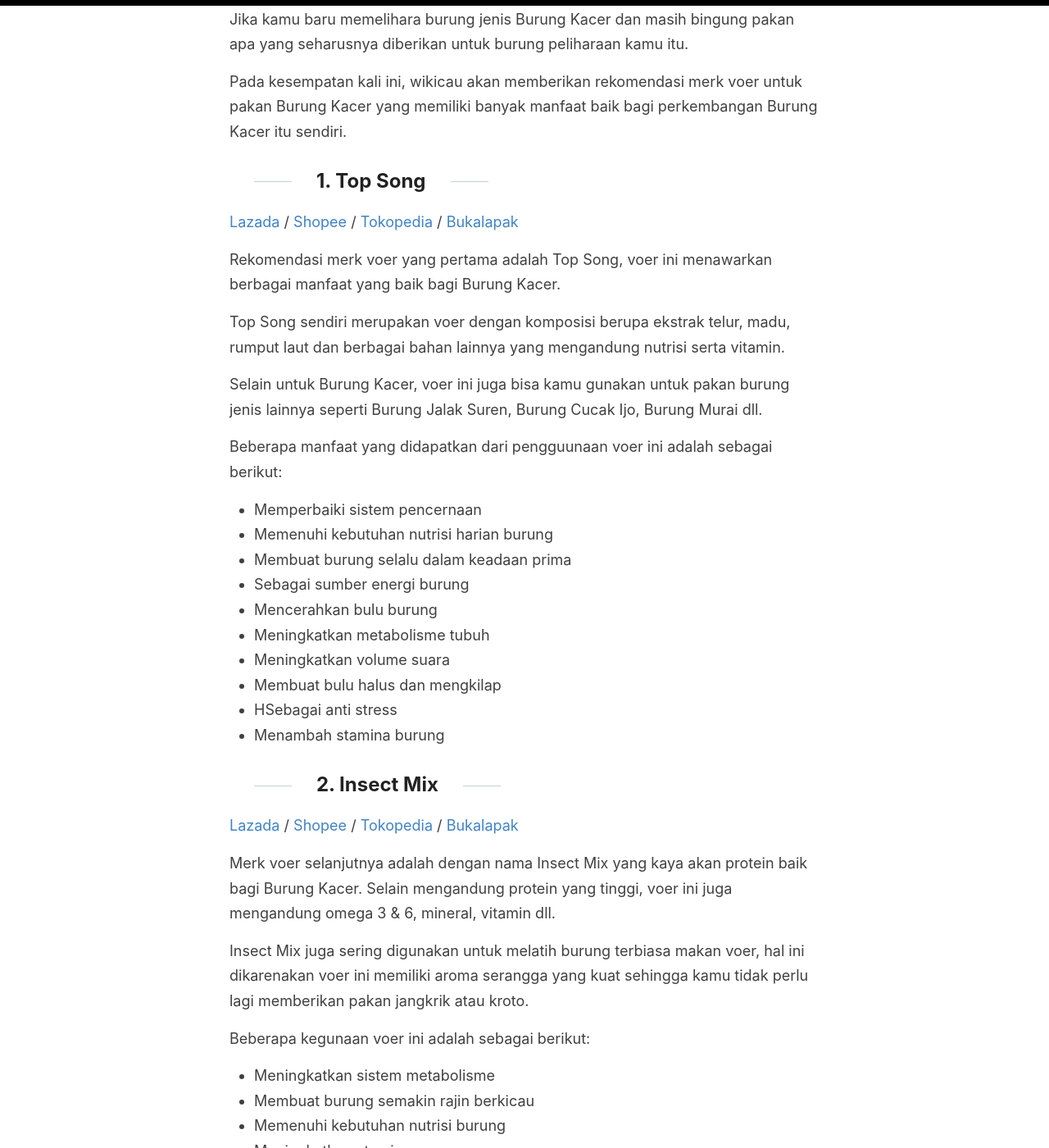
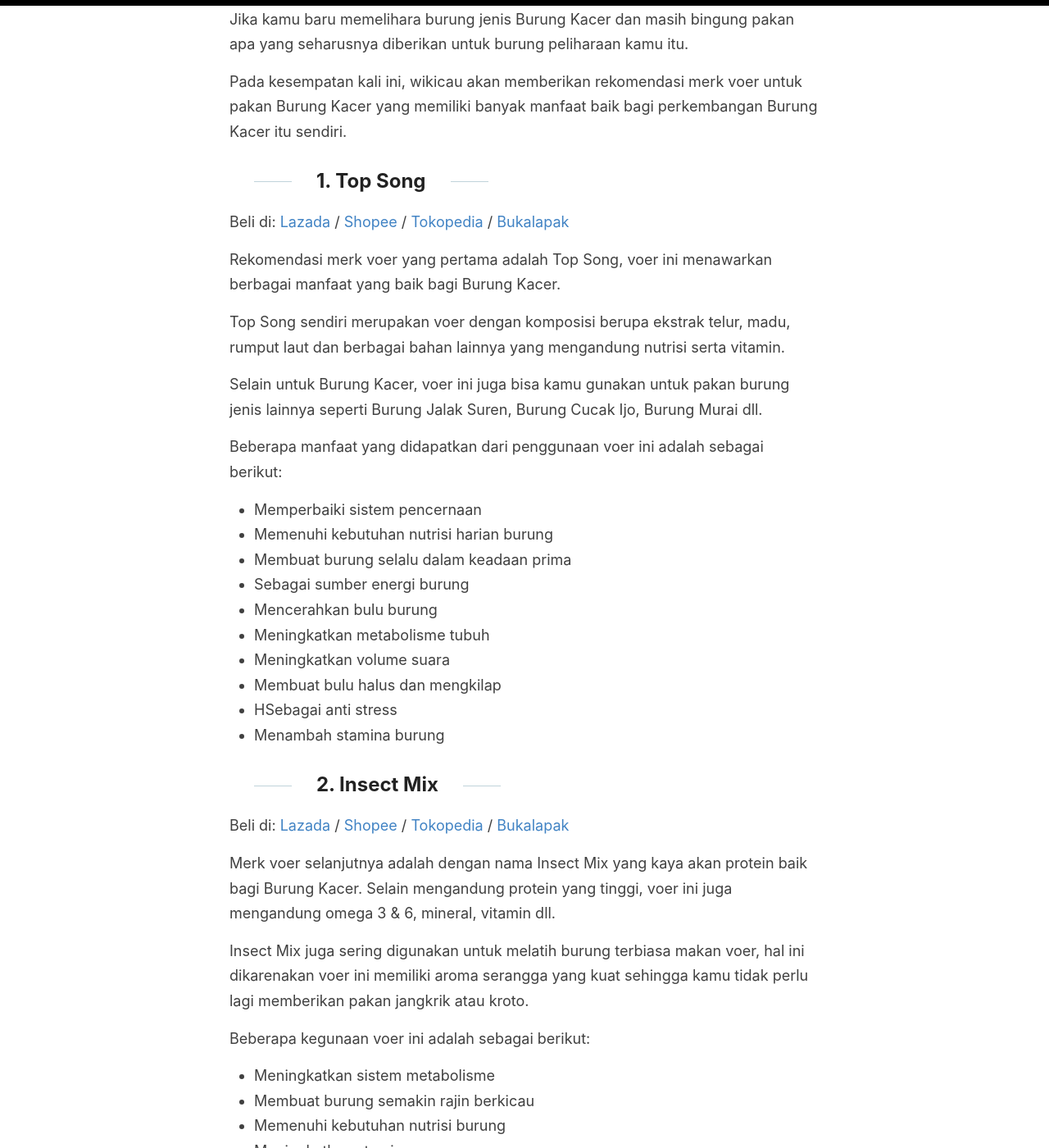
Before and after one commit to wikicau/wikicau.github.io, a Jekyll site: the page built from _posts/2020-02-9-merk-voer-kacer.md, in a window 1280 px wide and 1400 px high, scrolled down 661 px. Shown: the whole window at 82% size. Built offline with Jekyll 4.4.1, drawn with Linux system fonts in a browser that asks for light colours; some of the changed text lies outside the part shown.

Commit message:
add ecommerce link

```diff
--- a/_posts/2020-02-9-merk-voer-kacer.md
+++ b/_posts/2020-02-9-merk-voer-kacer.md
@@ -20,7 +20,7 @@
 
 ## 1. Top Song
 
-[Lazada](https://www.lazada.co.id/catalog/?q=top+song&_keyori=ss&from=input&spm=a2o4j.home.search.go.57991559wnCe6u) / [Shopee](https://shopee.co.id/search?keyword=top%20song) / [Tokopedia](https://www.tokopedia.com/search?q=top+song&utm_source=ops&utm_medium=wb&utm_campaign=OpenSearch) / [Bukalapak](https://www.bukalapak.com/products?search%5Bkeywords%5D=top+song&from=opensearch&search_source=opensearch)
+Beli di: [Lazada](https://www.lazada.co.id/catalog/?q=top+song&_keyori=ss&from=input&spm=a2o4j.home.search.go.57991559wnCe6u) / [Shopee](https://shopee.co.id/search?keyword=top%20song) / [Tokopedia](https://www.tokopedia.com/search?q=top+song&utm_source=ops&utm_medium=wb&utm_campaign=OpenSearch) / [Bukalapak](https://www.bukalapak.com/products?search%5Bkeywords%5D=top+song&from=opensearch&search_source=opensearch)
 
 Rekomendasi merk voer yang pertama adalah Top Song, voer ini menawarkan berbagai manfaat yang baik bagi Burung Kacer.
 
@@ -28,7 +28,7 @@
 
 Selain untuk Burung Kacer, voer ini juga bisa kamu gunakan untuk pakan burung jenis lainnya seperti Burung Jalak Suren, Burung Cucak Ijo, Burung Murai dll.
 
-Beberapa manfaat yang didapatkan dari pengguunaan voer ini adalah sebagai berikut:
+Beberapa manfaat yang didapatkan dari penggunaan voer ini adalah sebagai berikut:
 
 - Memperbaiki sistem pencernaan
 - Memenuhi kebutuhan nutrisi harian burung
@@ -43,7 +43,7 @@
 
 ## 2. Insect Mix
 
-[Lazada]() / [Shopee]() / [Tokopedia]() / [Bukalapak]()
+Beli di: [Lazada](https://www.lazada.co.id/catalog/?q=Insect+Mix&_keyori=ss&from=input&spm=a2o4j.searchlist.search.go.5e0d10bccmBdb1) / [Shopee](https://shopee.co.id/search?keyword=insect%20mix) / [Tokopedia](https://www.tokopedia.com/search?st=product&q=Insect%20Mix) / [Bukalapak](https://www.bukalapak.com/products?search%5Bkeywords%5D=Insect%20Mix)
 
 Merk voer selanjutnya adalah dengan nama Insect Mix yang kaya akan protein baik bagi Burung Kacer.
 Selain mengandung protein yang tinggi, voer ini juga mengandung omega 3 & 6, mineral, vitamin dll.
@@ -66,7 +66,7 @@
 
 ## 3. SuperFit
 
-[Lazada]() / [Shopee]() / [Tokopedia]() / [Bukalapak]()
+Beli di: [Lazada](https://www.lazada.co.id/catalog/?q=SuperFit&_keyori=ss&from=input&spm=a2o4j.searchlist.search.go.57796cb0HeecwS) / [Shopee](https://shopee.co.id/search?keyword=superfit) / [Tokopedia](https://www.tokopedia.com/search?st=product&q=SuperFit) / [Bukalapak](https://www.bukalapak.com/products?search%5Bkeywords%5D=SuperFit)
 
 Rekomendasi pakan voer yang ketiga adalah SuperFit, voer ini menjadi salah satu rekomendasi terbaik karena manfaat yang diberikan juga sangat baik.
 
@@ -80,7 +80,7 @@
 
 ## 4. Nanjung 105
 
-[Lazada]() / [Shopee]() / [Tokopedia]() / [Bukalapak]()
+Beli di: [Lazada](https://www.lazada.co.id/catalog/?q=Nanjung+105&_keyori=ss&from=input&spm=a2o4j.searchlist.search.go.7639180eLYSLX9) / [Shopee](https://shopee.co.id/search?keyword=nanjung%20105) / [Tokopedia](https://www.tokopedia.com/search?st=product&q=Nanjung%20105) / [Bukalapak](https://www.bukalapak.com/products?search%5Bkeywords%5D=Nanjung%20105)
 
 Nanjung 105 juga salah satu rekomendasi merk voer yang bagus untuk Burung Kacer peliharaan kamu di rumah.
 
@@ -91,7 +91,7 @@
 
 ## 5. Evolution Kacer Food Fighter
 
-[Lazada]() / [Shopee]() / [Tokopedia]() / [Bukalapak]()
+Beli di: [Lazada](https://www.lazada.co.id/catalog/?q=Evolution+Kacer+Food+Fighter&_keyori=ss&from=input&spm=a2o4j.searchlist.search.go.52d96e21qaJCqQ) / [Shopee](https://shopee.co.id/search?keyword=evolution%20kacer%20food%20fighter) / [Tokopedia](https://www.tokopedia.com/search?st=product&q=Evolution%20Kacer%20Food%20Fighter) / [Bukalapak](https://www.bukalapak.com/products?search%5Bkeywords%5D=Evolution%20Kacer%20Food%20Fighter)
 
 Voer merk Evolution Kacer Food Fighter juga masuk sebagai daftar voer terbaik untuk Burung Kacer versi wikicau.
 
@@ -116,7 +116,7 @@
 
 ## 6. Super Power
 
-[Lazada]() / [Shopee]() / [Tokopedia]() / [Bukalapak]()
+Beli di: [Lazada](https://www.lazada.co.id/catalog/?q=Super+Power&_keyori=ss&from=input&spm=a2o4j.searchlist.search.go.52e77d0fiPrZln) / [Shopee](https://shopee.co.id/search?keyword=super%20power) / [Tokopedia](https://www.tokopedia.com/search?st=product&q=Super%20Power) / [Bukalapak](https://www.bukalapak.com/products?search%5Bkeywords%5D=Super%20Power)
 
 Sama seperti merk voer sebelumnya diatas, voer ini juga memberikan banyak manfaat bagi Burung Kacer dan beberapa jenis burung pemakan serangga lainnya.
 
@@ -137,7 +137,7 @@
 
 ## 7. Prima Voer Cendet
 
-[Lazada]() / [Shopee]() / [Tokopedia]() / [Bukalapak]()
+Beli di: [Lazada](https://www.lazada.co.id/catalog/?q=Prima+Voer+Cendet&_keyori=ss&from=input&spm=a2o4j.searchlist.search.go.5ce42078ZnO6o0) / [Shopee](https://shopee.co.id/search?keyword=prima%20voer%20cendet) / [Tokopedia](https://www.tokopedia.com/search?st=product&q=Prima%20Voer%20Cendet) / [Bukalapak](https://www.bukalapak.com/products?search%5Bkeywords%5D=Prima%20Voer%20Cendet)
 
 Merk selanjutnya adalah Prima Voer Cendet, meskipun namanya berkaitan dengan Burung Cendet namun voer ini juga bisa digunakan untuk beberapa jenis burung.
 Salah satunya adalah Burung kacer serta jenis burung pemakan serangga lainnya seperti Burung Murai, Burung Pleci dan masih banyak lagi.
@@ -152,7 +152,7 @@
 
 ## 8. Fancy 9 Star
 
-[Lazada]() / [Shopee]() / [Tokopedia]() / [Bukalapak]()
+Beli di: [Lazada](https://www.lazada.co.id/catalog/?q=Fancy+9+Star&_keyori=ss&from=input&spm=a2o4j.searchlist.search.go.4be87ff4PFnBll) / [Shopee](https://shopee.co.id/search?keyword=fancy%209%20star) / [Tokopedia](https://www.tokopedia.com/search?st=product&q=Fancy%209%20Star) / [Bukalapak](https://www.bukalapak.com/products?search%5Bkeywords%5D=Fancy%209%20Star)
 
 Fancy 9 Star mengandung berbagai komponen yang baik bagi Burung Kacer seperti White fish meal, cooked yellow corn, corn gluten meal dll.
 
@@ -174,7 +174,7 @@
 
 ## 9. Top Fighter Kacer
 
-[Lazada]() / [Shopee]() / [Tokopedia]() / [Bukalapak]()
+Beli di: [Lazada](https://www.lazada.co.id/catalog/?q=Top+Fighter+Kacer&_keyori=ss&from=input&spm=a2o4j.searchlist.search.go.6b9b41dcWYCpKI) / [Shopee](https://shopee.co.id/search?keyword=top%20fighter%20kacer) / [Tokopedia](https://www.tokopedia.com/search?st=product&q=Top%20Fighter%20Kacer) / [Bukalapak](https://www.bukalapak.com/products?search%5Bkeywords%5D=Top%20Fighter%20Kacer)
 
 Sama seperti rekomendasi sebelumnya dengan merk Evolution Kacer Food Fighter, merk voer yang satu ini juga dikhusukan untuk Burung Kacer petarung.
 Jika kamu memiliki Burung Kacer lomba, atau kamu yang baru ingin mempersiapkan Burung Kacer lomba juga bisa memberikan voer ini untuk Burung Kacer kamu.
@@ -194,7 +194,7 @@
 
 ## 10. Dorodod Edan
 
-[Lazada]() / [Shopee]() / [Tokopedia]() / [Bukalapak]()
+Beli di: [Lazada](https://www.lazada.co.id/catalog/?q=Dorodod+Edan&_keyori=ss&from=input&spm=a2o4j.searchlist.search.go.53405932QBsHIf) / [Shopee](https://shopee.co.id/search?keyword=dorodod%20edan) / [Tokopedia](https://www.tokopedia.com/search?st=product&q=Dorodod%20Edan) / [Bukalapak](https://www.bukalapak.com/products?search%5Bkeywords%5D=Dorodod%20Edan)
 
 Rekomendasi merk voer yang terakhrir adalah Dorodod Edan, voer ini bisa diberikan untuk berbagai jenis burung pemakan serangga lainnya.
 
```
